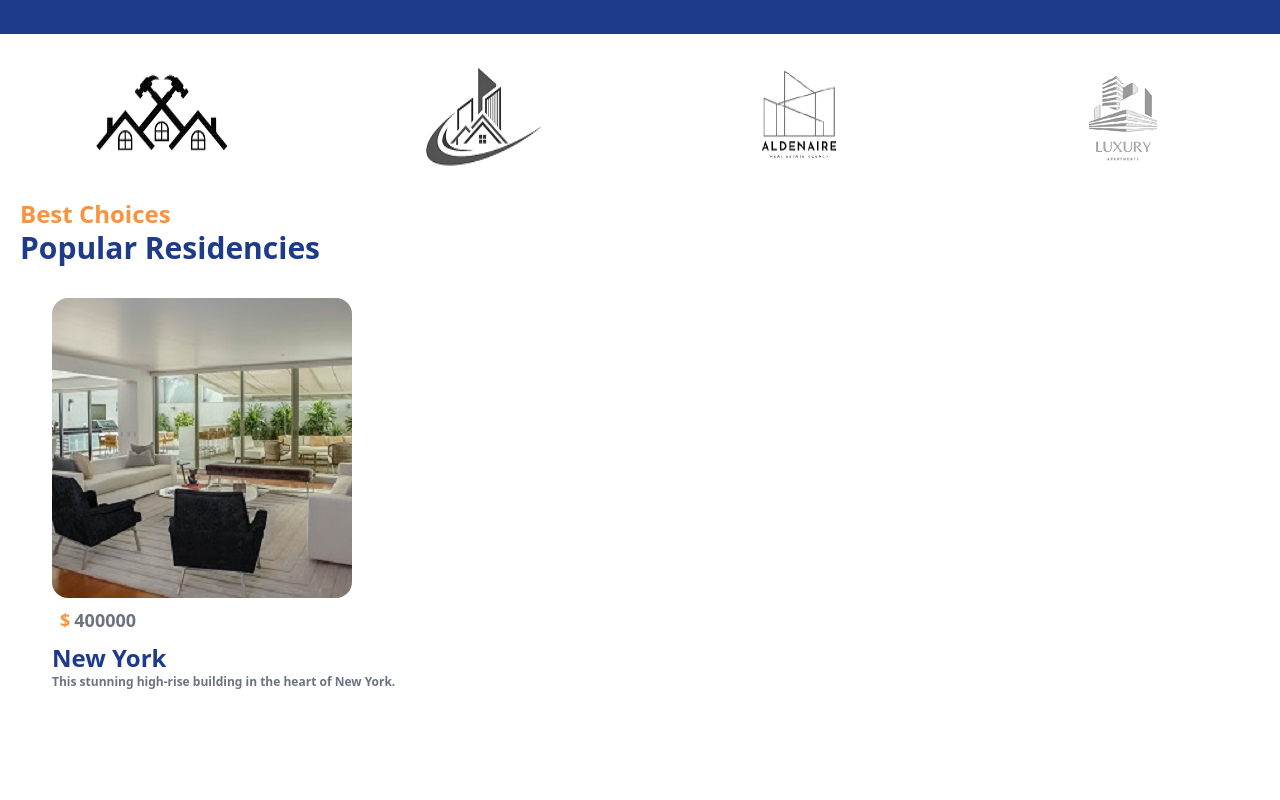
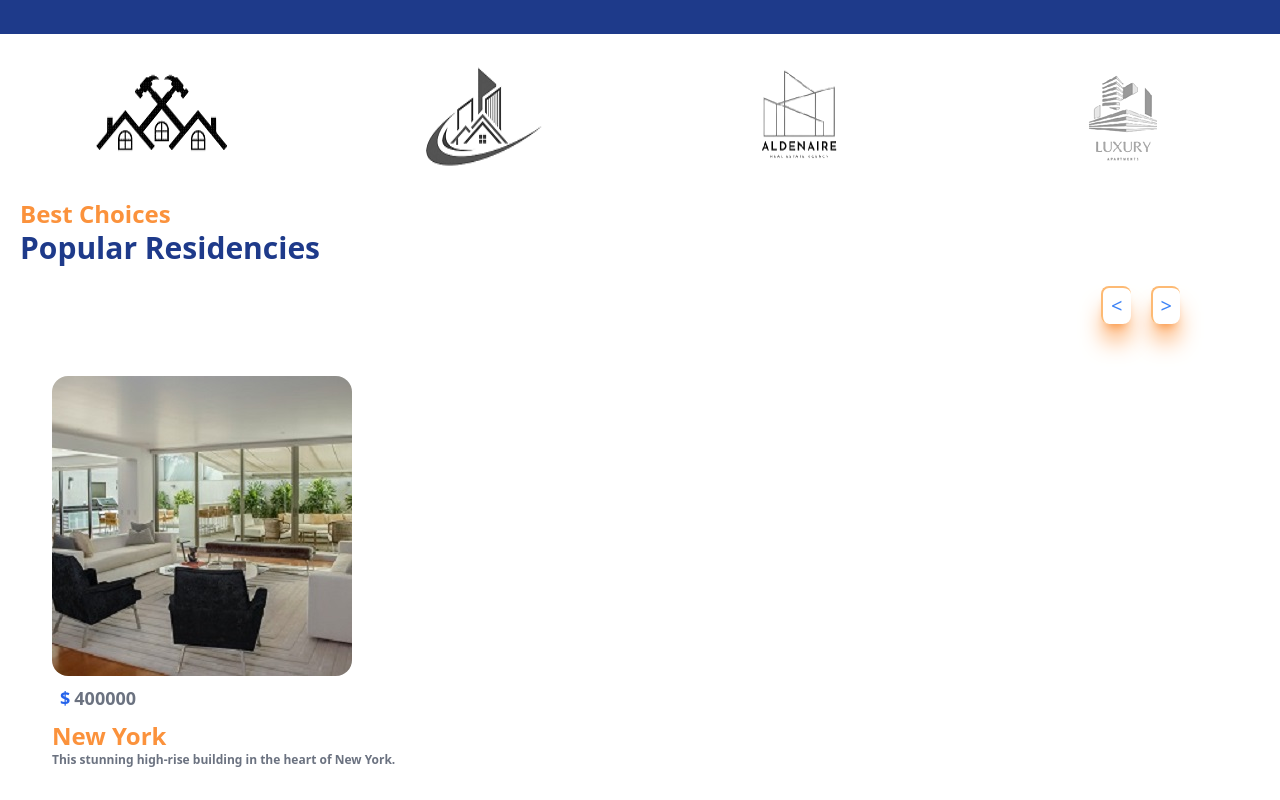
Before and after one commit to KidusThethird/Roha_realstate_website, a React (Create React App) app: page / in a window 1280 px wide. Shown: the part 842-1642 px from the top of the page. Before the commit the page ends 1564 px from the top, so only its background shows below. Built offline with nearby package versions, Linux system fonts and the light colour scheme.

Commit message:
coursel slider with button made

```diff
--- a/src/components/show-homes.jsx
+++ b/src/components/show-homes.jsx
@@ -1,52 +1,92 @@
-import React from 'react';
+import React  from 'react';
+
 import { Swiper, SwiperSlide } from 'swiper/react';
+import {  Pagination , Navigation ,  Scrollbar, A11y } from 'swiper/modules';
 import 'swiper/css';
 
-import House1 from '../assets/houses/house1.jpg';
-import House2 from '../assets/houses/house2.jpg';
-import House3 from '../assets/houses/house3.jpg';
-import House4 from '../assets/houses/house4.jpg';
+import 'swiper/css/pagination';
+
+
+
 
 import {Residents} from '../utils/residents'
 
-const myArray = [1, 2 , 3 , 5 , 6];
+
 
 export const ShowHomes = () => {
+
+
+
+
+
+
   return (
     <div className='px-5  '>
         <h1 className='text-orange-400 text-2xl font-semibold'>Best Choices</h1>
         <h1 className='text-blue-900 text-3xl font-bold'>Popular Residencies</h1>
 
+        <div className='relative flex py-5 justify-end' >
+
+
+<div className='text-xl space-x-5 pr-20'>
+        <button  className='review-swiper-button-prev text-blue-500 py-1 px-2 shadow-xl border-t-2 border-l-2 border-orange-300 shadow-orange-400  rounded-lg'>{"<"}</button>
+        <button  className='review-swiper-button-next text-blue-500 py-1 px-2 shadow-xl border-t-2 border-l-2 border-orange-300 shadow-orange-400  rounded-lg'>{">"}</button>
+    </div>
+</div>
 
     <div className='flex justify-between '>
 
 
+
     <Swiper
+
+    modules={[Navigation, Pagination, Scrollbar, A11y]}
+     pagination={{ clickable: true }}
+
+
+     navigation={{
+        nextEl: '.review-swiper-button-next',
+        prevEl: '.review-swiper-button-prev',
+      }}
+
+
       spaceBetween={50}
       slidesPerView={4}
       onSlideChange={() => console.log('slide change')}
       onSwiper={(swiper) => console.log(swiper)}
+
+
+
     >
 
 
+
+
     {Residents.map((resident)=>{
-return        <SwiperSlide>
+ return( <SwiperSlide  >
+
 
 <div className='p-8'>
     <img className='rounded-2xl' src={resident.image} alt="" />
   <div className='flex gap-1 text-lg font-bold p-2 text-gray-500'>
-    <h1 className='text-orange-400'>$</h1> <h1>{resident.price}</h1>
+    <h1 className='text-blue-600'>$</h1> <h1>{resident.price}</h1>
   </div>
-    <h1 className=' text-blue-900 text-2xl font-bold'>{resident.place}</h1>
+    <h1 className=' text-orange-400 text-2xl font-bold'>{resident.place}</h1>
     <p className=' text-xs text-gray-500 font-semibold'>{resident.description}</p>
 </div>
-</SwiperSlide>
-    })}
+</SwiperSlide>)
+
+
+    })
+
+    }
+
 
 
 
 
  </Swiper>
+
     </div>
     </div>
   )
```
